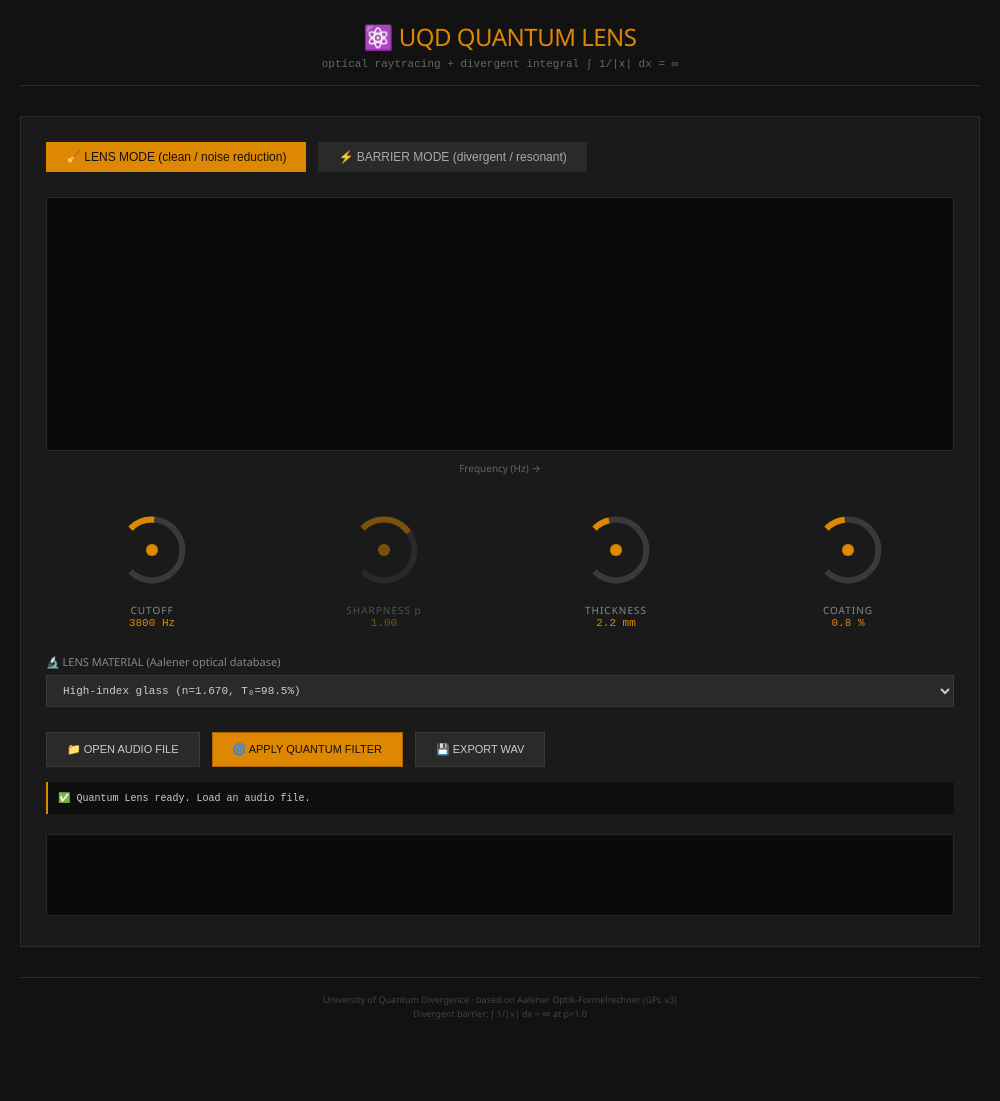
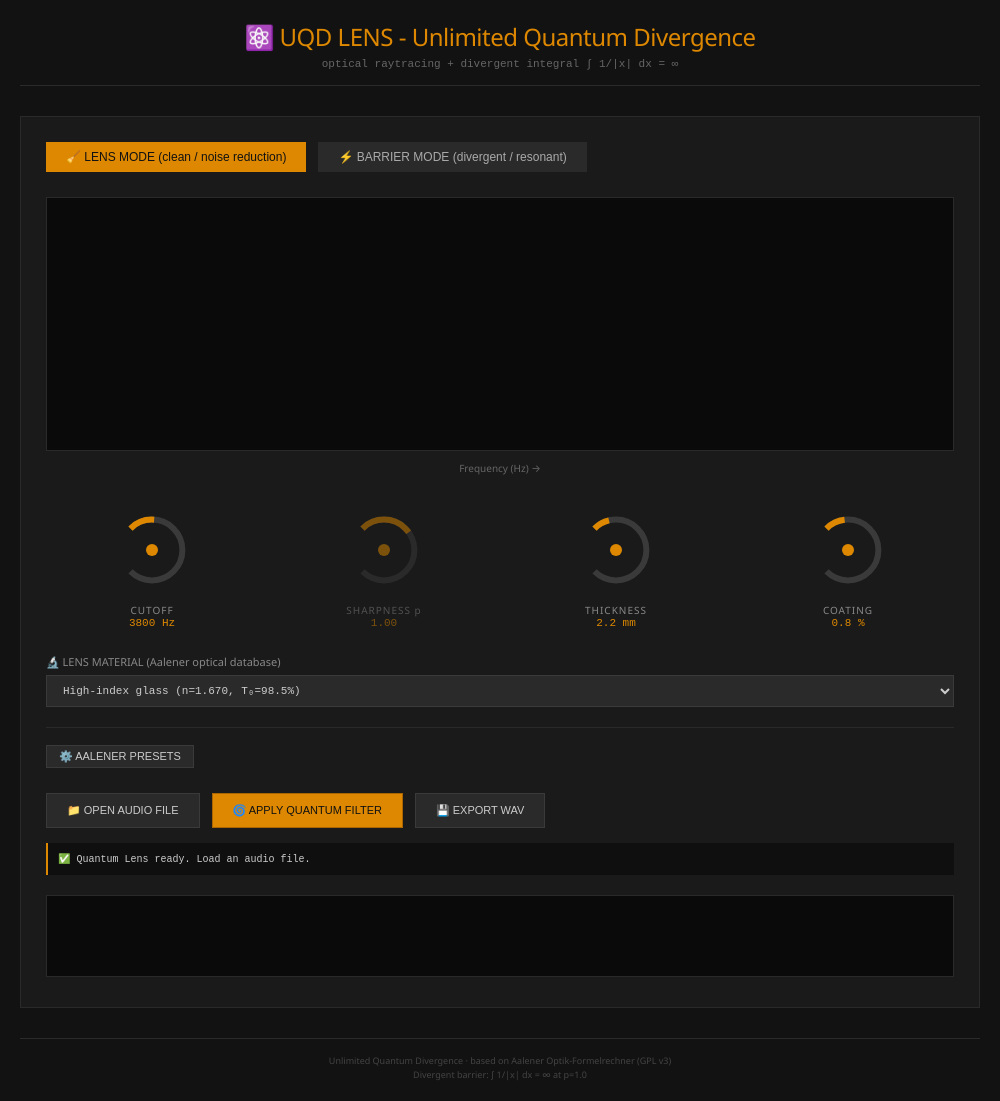
Before and after one commit to yus/quantum-lens-desktop, an Electron app: page index.html in a window 1000 px wide. Before the commit the page ends 1040 px from the top, so only its background shows below. Drawn offline with Linux system fonts and the light colour scheme; no server answers.

Commit message:
Update index.html

```diff
--- a/index.html
+++ b/index.html
@@ -9,7 +9,7 @@
 <body>
     <div class="app-container">
         <header>
-            <h1>⚛️ UQD QUANTUM LENS</h1>
+            <h1>⚛️ UQD LENS - Unlimited Quantum Divergence</h1>
             <div class="subtitle">optical raytracing + divergent integral ∫ 1/|x| dx = ∞</div>
         </header>
 
@@ -62,6 +62,18 @@
                 </select>
             </div>
 
+            <!-- Settings / Presets Section -->
+            <div class="settings-section" style="margin-top: 20px; border-top: 1px solid #2a2a2a; padding-top: 15px;">
+                <button id="settingsToggleBtn" style="width: auto; padding: 4px 12px;">⚙️ AALENER PRESETS</button>
+                <div id="settingsPanel" style="display: none; margin-top: 10px; background: #0f0f0f; padding: 10px;">
+                    <div style="font-size: 11px; margin-bottom: 8px;">Optical Glass Presets (Aalener database):</div>
+                    <div id="presetGroups" style="display: flex; flex-wrap: wrap; gap: 8px;">
+                        <!-- Will be populated by JS -->
+                    </div>
+                    <div id="presetInfo" style="font-size: 9px; color: #666; margin-top: 8px;"></div>
+                </div>
+            </div>
+
             <!-- File & Processing -->
             <div class="file-row">
                 <button id="openFileBtn">📁 OPEN AUDIO FILE</button>
@@ -82,7 +94,7 @@
         </div>
 
         <footer>
-            University of Quantum Divergence · based on Aalener Optik-Formelrechner (GPL v3)<br>
+            Unlimited Quantum Divergence · based on Aalener Optik-Formelrechner (GPL v3)<br>
             Divergent barrier: ∫ 1/|x| dx = ∞ at p=1.0
         </footer>
     </div>
```
